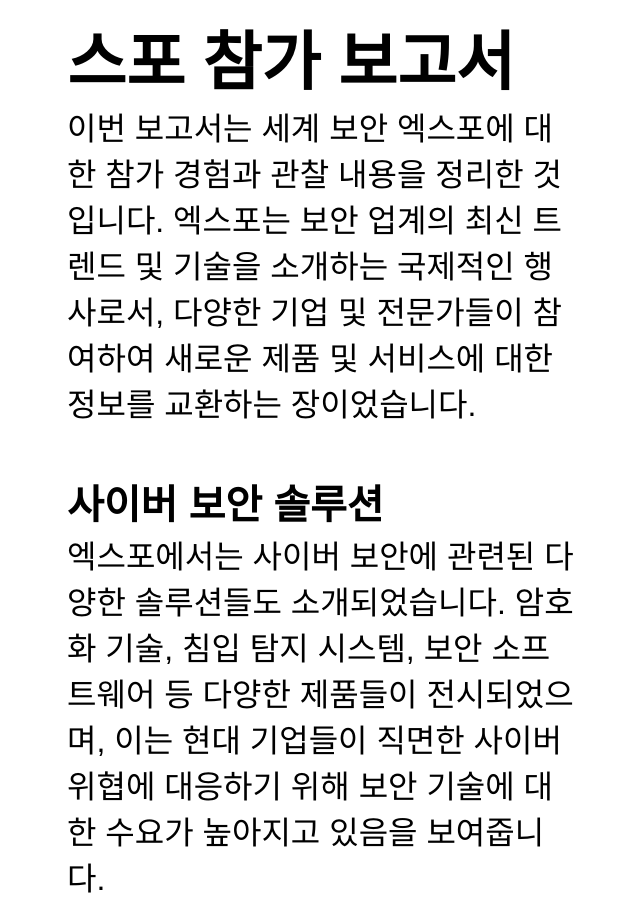
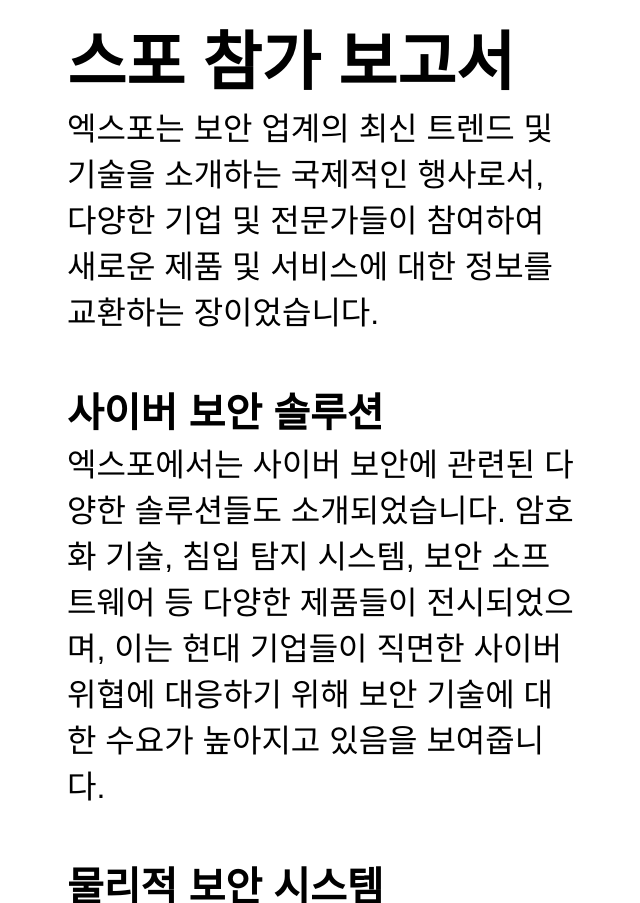
Before and after one commit to kxm0njae/JBU_personal_homepage, a plain HTML site: page index.html in a window 1280 px wide. Shown: the part 9578-10481 px from the top of the page, without its empty margins (461-1101 px from the left). Drawn offline with Linux system fonts and the light colour scheme; a web font is replaced by a local one.

Commit message:
The_final

```diff
--- a/index.html
+++ b/index.html
@@ -169,7 +169,7 @@
         </div>
 
         <h2>2024 세계 보안 엑스포 참가 보고서</h2>
-        <p>이번 보고서는 세계 보안 엑스포에 대한 참가 경험과 관찰 내용을 정리한 것입니다. 엑스포는 보안 업계의 최신 트렌드 및 기술을 소개하는 국제적인 행사로서, 다양한 기업 및 전문가들이 참여하여 새로운 제품 및 서비스에 대한 정보를 교환하는 장이었습니다.</p>
+        <p>엑스포는 보안 업계의 최신 트렌드 및 기술을 소개하는 국제적인 행사로서, 다양한 기업 및 전문가들이 참여하여 새로운 제품 및 서비스에 대한 정보를 교환하는 장이었습니다.</p>
 
         <h3>사이버 보안 솔루션</h3>
         <p>엑스포에서는 사이버 보안에 관련된 다양한 솔루션들도 소개되었습니다. 암호화 기술, 침입 탐지 시스템, 보안 소프트웨어 등 다양한 제품들이 전시되었으며, 이는 현대 기업들이 직면한 사이버 위협에 대응하기 위해 보안 기술에 대한 수요가 높아지고 있음을 보여줍니다.</p>
```
